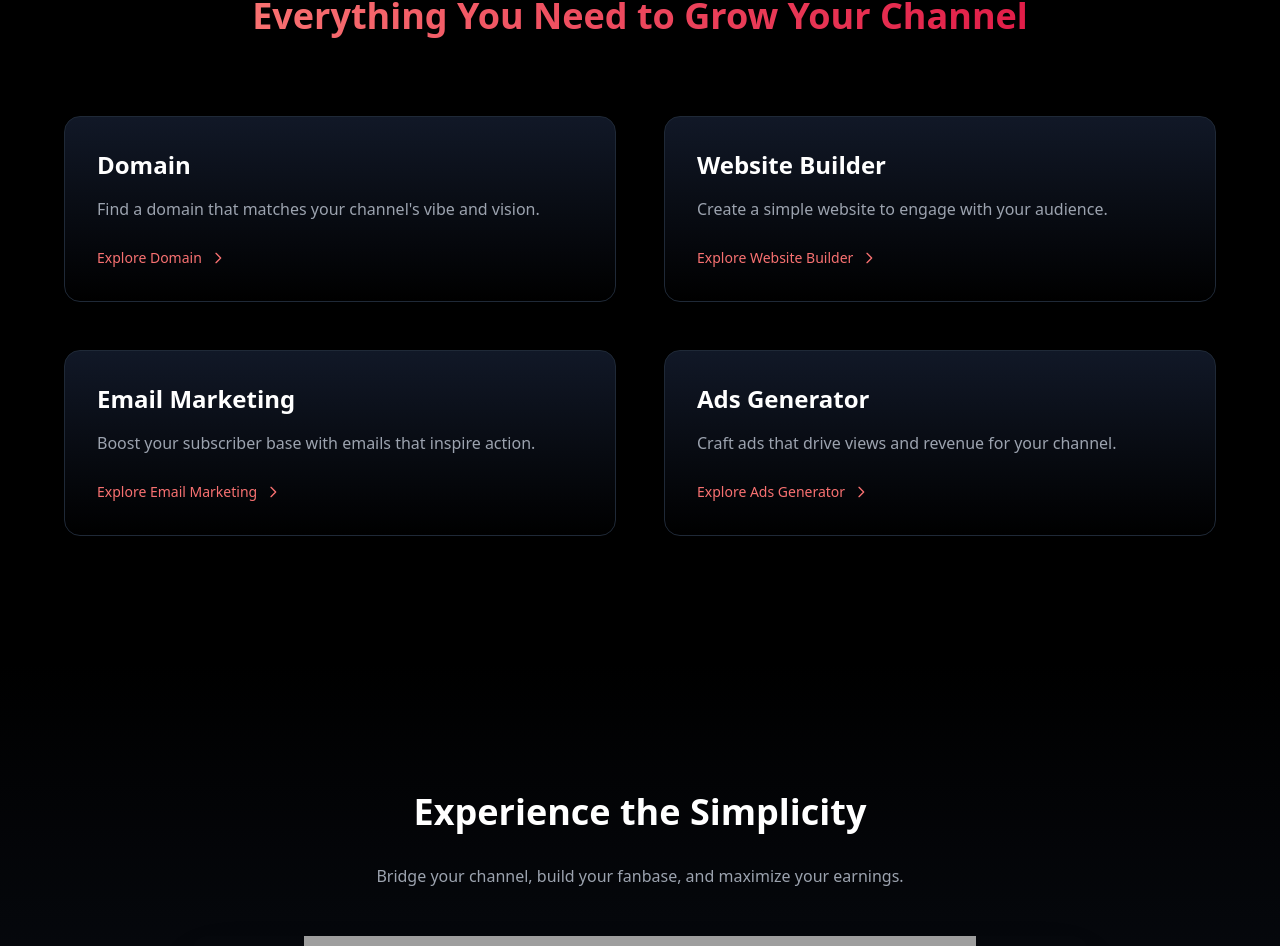
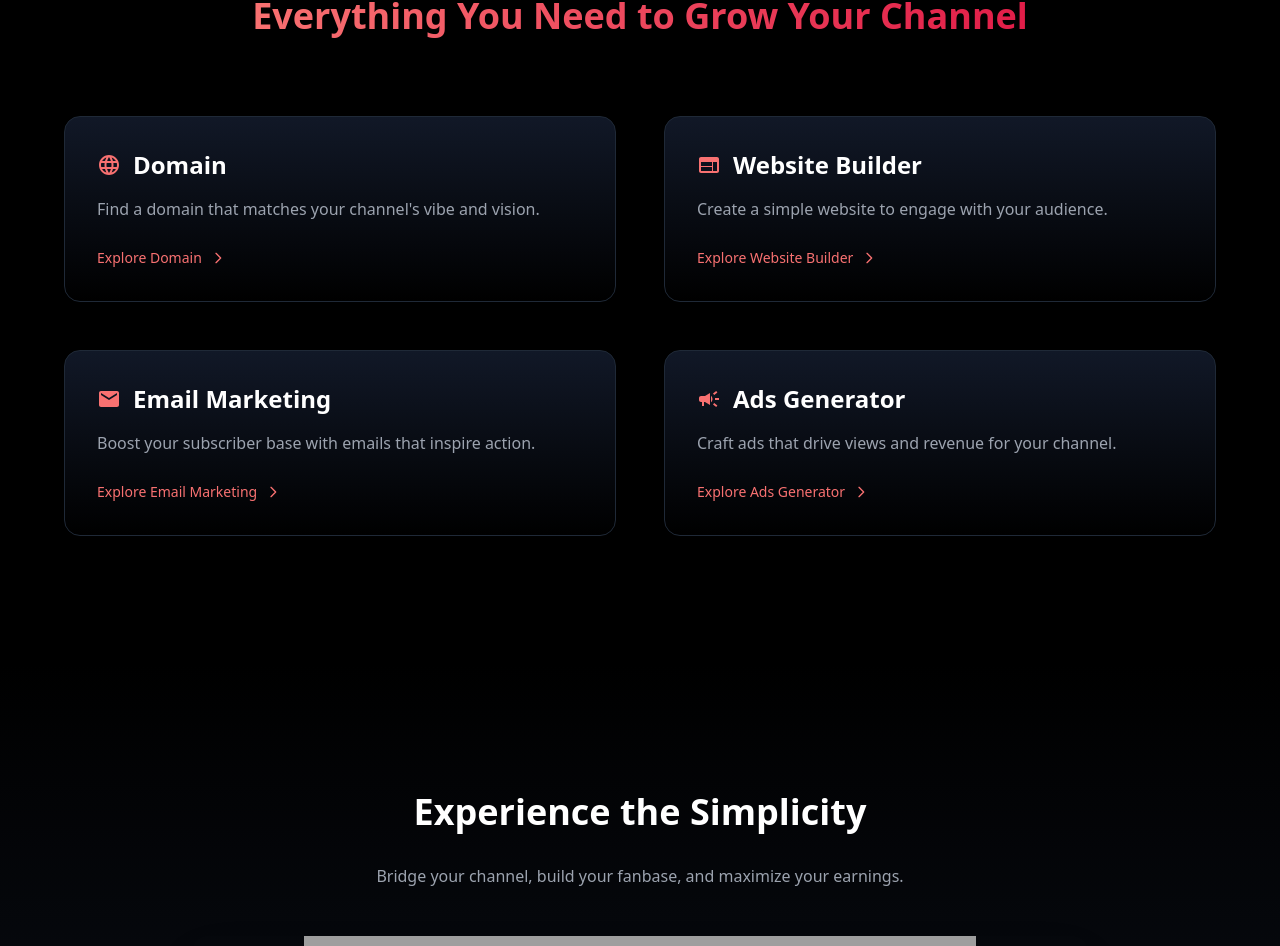
Before and after one commit to romanvieito/simplerb, a Next.js app: page / in a window 1280 px wide. Shown: the part 929-1875 px from the top of the page. Built offline with nearby package versions, Linux system fonts and the light colour scheme; no server answers; grey boxes are pictures that could not be loaded.

Commit message:
icons add it

```diff
--- a/pages/index.tsx
+++ b/pages/index.tsx
@@ -7,20 +7,25 @@ import { useClerk, SignedOut } from "@clerk/nextjs";
 import type { NextPage } from "next";
 import CPricing from '../components/CPricing';
 import CFAQ from '../components/CFAQ';
+import { Language, Web, Email, Campaign } from '@mui/icons-material';
 
 const Home: NextPage = () => {
   const pages = [{
     name: 'Domain',
-    link: '/domain'
-  },  {
+    link: '/domain',
+    icon: Language
+  }, {
     name: 'Website Builder',
-    link: '/web'
+    link: '/web',
+    icon: Web
   }, {
     name: 'Email Marketing',
-    link: '/email'
+    link: '/email',
+    icon: Email
   }, {
     name: 'Ads Generator',
-    link: '/ads'
+    link: '/ads',
+    icon: Campaign
   },];
 
   const { openSignIn } = useClerk();
@@ -80,7 +85,10 @@ const Home: NextPage = () => {
             {pages.map((page, index) => (
               <Grid item xs={12} sm={6} key={index}>
                 <div className="p-8 rounded-2xl bg-gradient-to-b from-gray-900 to-black border border-gray-800 hover:border-gray-700 transition-all duration-300">
-                  <h3 className="text-2xl font-bold mb-4">{page.name}</h3>
+                  <div className="flex items-center gap-3 mb-4">
+                    {React.createElement(page.icon, { className: "text-red-400 text-3xl" })}
+                    <h3 className="text-2xl font-bold">{page.name}</h3>
+                  </div>
                   <p className="text-gray-400 mb-6">
                     {page.name === 'Domain' && 'Find a domain that matches your channel\'s vibe and vision.'}
                     {page.name === 'Website Builder' && 'Create a simple website to engage with your audience.'}
```
